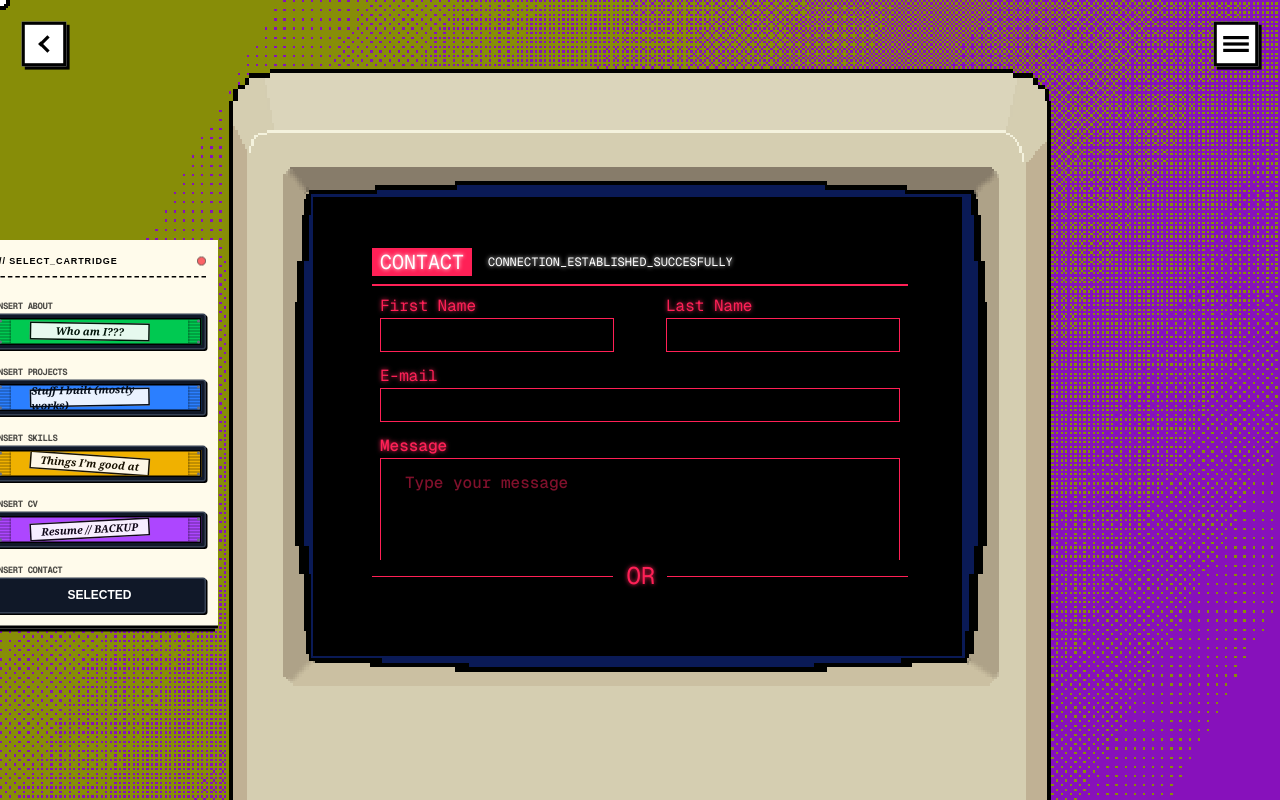
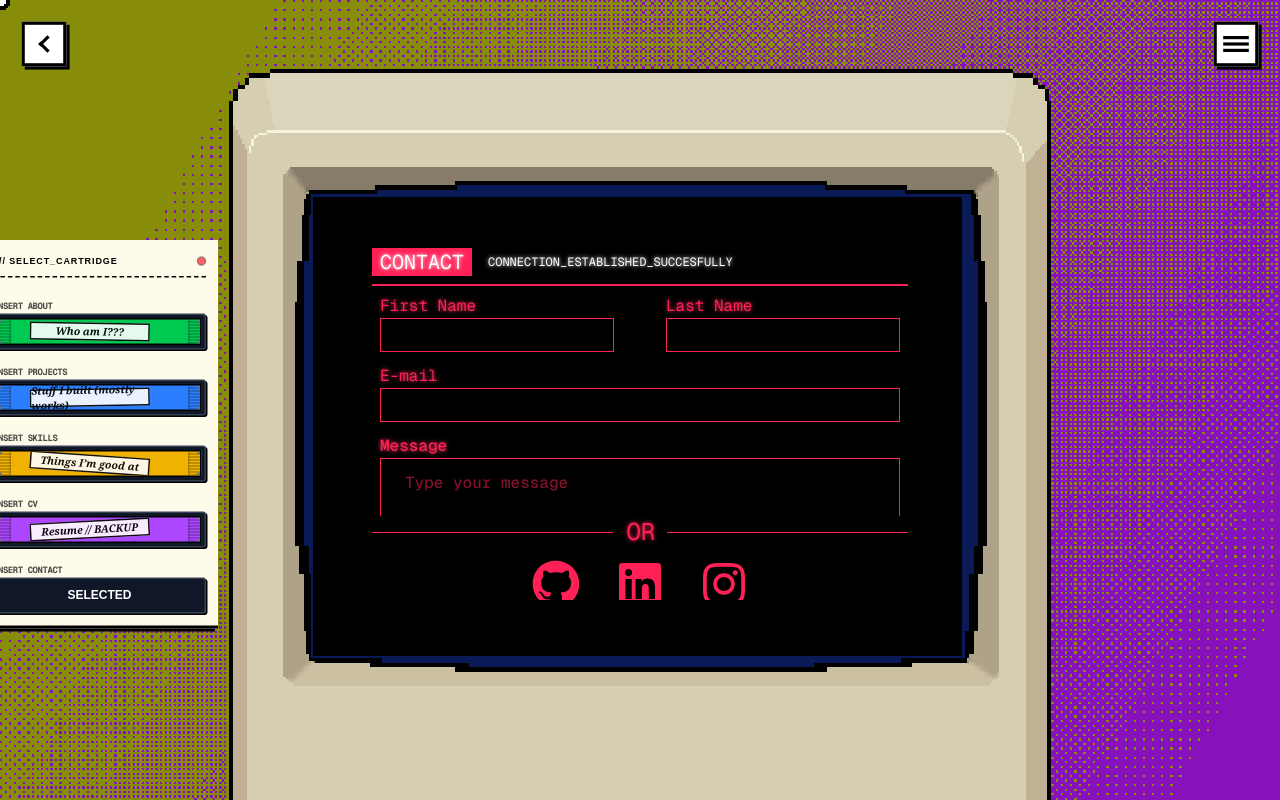
Before and after one commit to KimChel/Kimfolio, a Next.js app: page /terminal/contact in a window 1280 px wide. Built offline with nearby package versions, Linux system fonts and the light colour scheme; a web font is replaced by a local one.

Commit message:
add library add contact icons

```diff
--- a/app/components/views/ContactView.tsx
+++ b/app/components/views/ContactView.tsx
@@ -2,6 +2,7 @@
 
 import { useState } from "react";
 import { useForm } from "react-hook-form";
+import { FaInstagram, FaGithub, FaLinkedin   } from "react-icons/fa6";
 
 export type FormData = {
   fname: string;
@@ -138,6 +139,17 @@
         <div className="w-[5%] text-rose-500 text-2xl">OR</div>
         <div className="w-[45%] border-t mt-4 border-rose-500"></div>
       </div>
+      <div className="w-full flex flex-row items-center justify-center mt-7 gap-17">
+        <a href="https://github.com/KimChel" target="_blank">
+        <FaGithub className="text-rose-500 scale-300"/>
+        </a>
+        <a href="https://www.linkedin.com/in/kimon-heliotis/" target="_blank">
+        <FaLinkedin  className="text-rose-500 scale-300"/>
+        </a>
+        <a href="" target="_blank">
+        <FaInstagram className="text-rose-500 scale-300"/>
+        </a>
+      </div>
     </div>
   );
 }
--- a/package.json
+++ b/package.json
@@ -19,6 +19,7 @@
     "react": "19.2.0",
     "react-dom": "19.2.0",
     "react-hook-form": "^7.68.0",
+    "react-icons": "^5.5.0",
     "typewriter-effect": "^2.22.0"
   },
   "devDependencies": {
```
Also changed, not shown: app/components/Parallax.tsx (+4 -4 lines), 1 other file (tests, documents, lock files or other folders).
